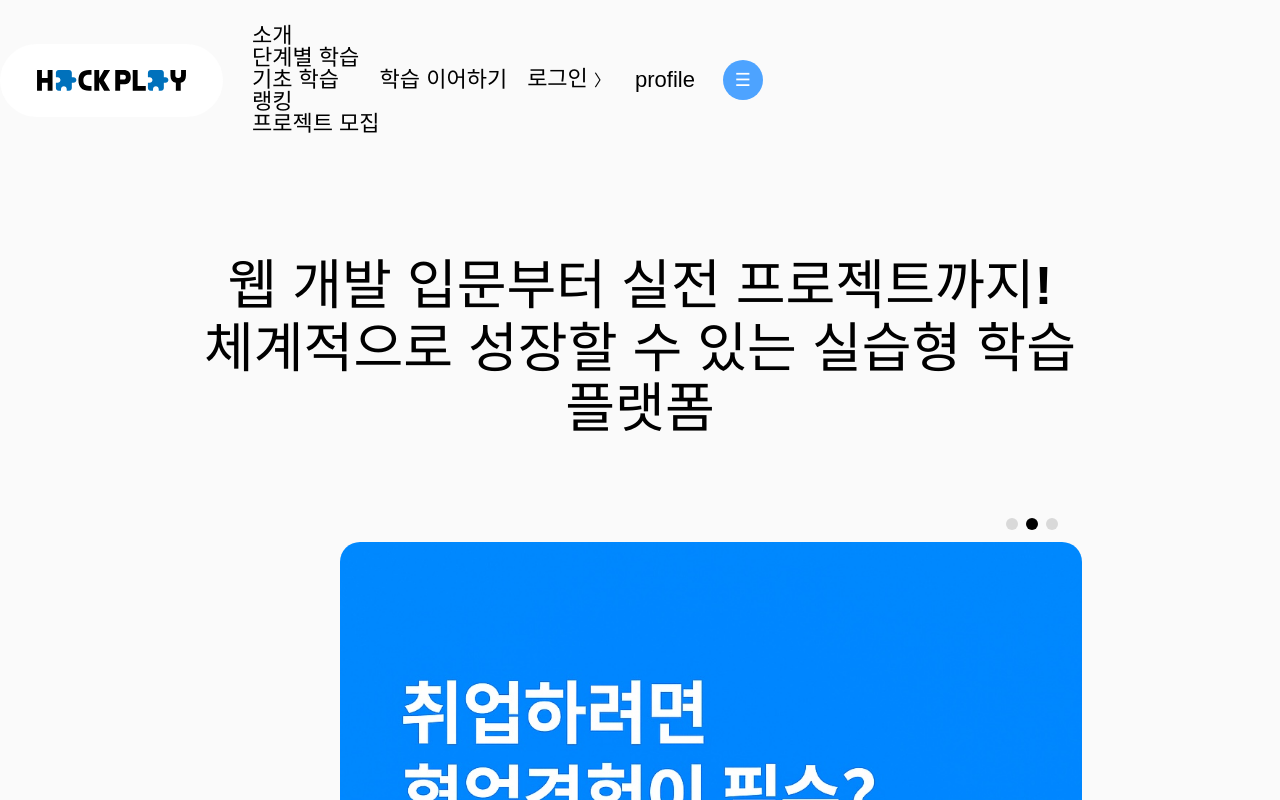
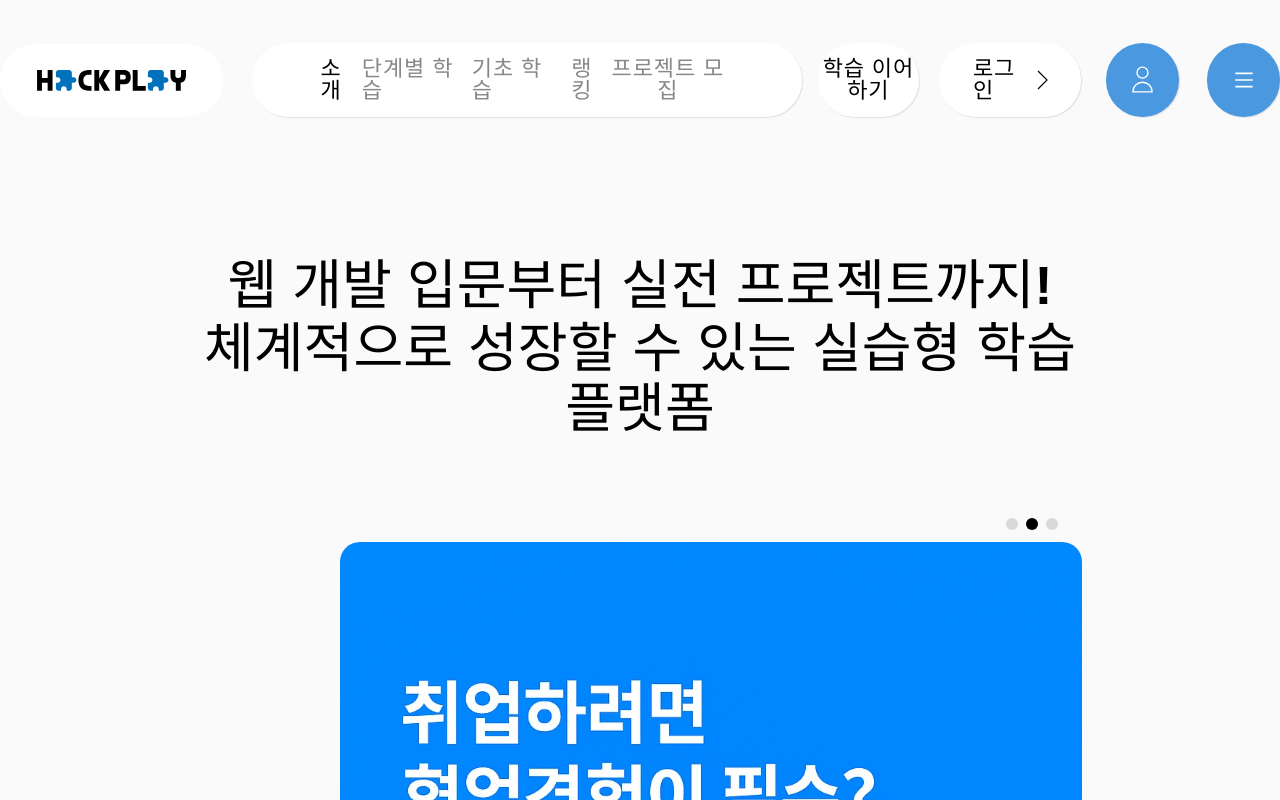
Before and after one commit to hackathon-education/hackplay_front, a React (Vite) app: page / in a window 1280 px wide. Built offline with nearby package versions, Linux system fonts and the light colour scheme; a web font is replaced by a local one.

Commit message:
✨ feat: 레이아웃 및 스타일 Figma 시안에 맞게 반영 (#14)
- react-icons를 활용하여 메뉴 및 버튼에 아이콘 추가
- 내비게이션 구조 개선 및 스타일 수정
- 불필요한 코드 제거 및 상태 관리 최적화

```diff
--- a/src/components/Header.tsx
+++ b/src/components/Header.tsx
@@ -1,5 +1,8 @@
 import { useEffect, useRef, useState } from 'react';
-import { NavLink, useLocation, useNavigate } from 'react-router-dom';
+import { AiOutlineMenu } from 'react-icons/ai';
+import { HiOutlineUser } from 'react-icons/hi';
+import { TfiAngleRight } from 'react-icons/tfi';
+import { Link, NavLink } from 'react-router-dom';
 
 import logo from '@/assets/logo.svg';
 import { NAV_ITEMS } from '@/constants/menuData';
@@ -9,19 +12,12 @@ import { useLockModal } from '@/hooks/useLockModal';
 import LockModal from './LockModal';
 
 const Header = () => {
-  const navigate = useNavigate();
-  const location = useLocation();
   const [isMenuOpen, setIsMenuOpen] = useState(false);
   const menuRef = useRef<HTMLDivElement | null>(null);
   const { isLockModalOpen, closeLockModal, handleLockedItemClick } = useLockModal();
 
   const toggleMenu = () => {
     setIsMenuOpen((prev) => !prev);
-  };
-
-  const handleRankingClick = (e: React.MouseEvent) => {
-    e.preventDefault();
-    handleLockedItemClick(e);
   };
 
   const handleMyPageClick = (e: React.MouseEvent) => {
@@ -35,11 +31,6 @@ const Header = () => {
   };
 
   const handleAccountSettingsClick = (e: React.MouseEvent) => {
-    e.preventDefault();
-    handleLockedItemClick(e);
-  };
-
-  const handleProjectsClick = (e: React.MouseEvent) => {
     e.preventDefault();
     handleLockedItemClick(e);
   };
@@ -61,89 +52,60 @@ const Header = () => {
 
   return (
     <header className="bg-gray-50 w-full z-nav pt-[2.188rem]">
-      <nav className="flex mx-auto w-full h-[5.625rem] max-w-[1782px] items-center">
-        {/* justify-between */}
-
+      <nav className="flex mx-auto w-full h-[5.625rem] max-w-[1782px] items-center py-[0.531rem]">
         {/* 로고 */}
         <NavLink
           to={ROUTES.MAIN}
-          className="mr-[1.813rem] flex items-center overflow-hidden w-[13.938rem] h-[4.563rem] rounded-4xl bg-white pt-[1.438rem] px-[2.313rem] pb-[1.378rem]"
+          className="mr-[1.813rem] flex items-center overflow-hidden w-full max-w-[13.938rem] h-[4.563rem] rounded-4xl bg-white pt-[1.438rem] px-[2.313rem] pb-[1.378rem]"
         >
           <img src={logo} alt="logo" className="object-contain" />
         </NavLink>
 
-        {/* 네비게이션 */}
-        <ul>
+        {/* 내비게이션 */}
+        <ul className="flex w-full max-w-[60.25rem] h-full mr-4 px-[4.281rem] rounded-4xl bg-white shadow-1 text-gray-600 justify-between">
           {NAV_ITEMS.map((item) => (
-            <li key={item.label}>
+            <li key={item.label} className="h-full flex items-center tracking-[0.04em]">
               {item.locked ? (
-                <button onClick={handleLockedItemClick}>{item.label}</button>
+                <button onClick={handleLockedItemClick} className="h-full">
+                  {item.label}
+                </button>
               ) : (
-                <NavLink to={item.path ?? '#'}>{item.label}</NavLink>
+                <NavLink
+                  to={item.path ?? '#'}
+                  className="h-full flex items-center aria-[current=page]:text-black"
+                >
+                  {item.label}
+                </NavLink>
               )}
             </li>
           ))}
         </ul>
 
-        {/* <nav className="mr-4">
-          <ul className="flex gap-8 list-none bg-white px-8 py-2 rounded-full border border-[#eee]">
-            <li className={isActive('/') ? 'font-bold' : 'font-medium text-[#555]'}>
-              <button
-                onClick={() => navigate('/')}
-                className="bg-none border-none text-lg px-3 py-2 cursor-pointer"
-              >
-                소개
-              </button>
-            </li>
-            <li className={isActive('/courses') ? 'font-bold' : 'font-medium text-[#555]'}>
-              <button
-                onClick={() => navigate('/courses')}
-                className="bg-none border-none text-lg px-3 py-2 cursor-pointer"
-              >
-                단계별 학습
-              </button>
-            </li>
-            <li className={isActive('/projects') ? 'font-bold' : 'font-medium text-[#555]'}>
-              <button
-                // onClick={() => navigate('/projects')}
-                onClick={handleProjectsClick}
-                className="bg-none border-none text-lg px-3 py-2 cursor-pointer"
-              >
-                프로젝트 모집
-              </button>
-            </li>
-            <li className={isActive('/ranking') ? 'font-bold' : 'font-medium text-[#555]'}>
-              <button
-                onClick={handleRankingClick}
-                className="bg-none border-none text-lg px-3 py-2 cursor-pointer"
-              >
-                랭킹
-              </button>
-            </li>
-          </ul>
-        </nav> */}
-
         {/* 우측 액션 */}
-        <div className="flex items-center">
-          <button className="mr-5">학습 이어하기</button>
-
-          <button
-            className="mr-[1.563rem]"
-            // className="bg-white px-5 py-2 rounded-full text-[1.05rem] font-medium cursor-pointer flex items-center gap-1"
-            onClick={() => navigate('/signin')}
-          >
-            로그인 <span className="text-base">〉</span>
+        <div className="flex w-full max-w-[34.375rem] h-full items-center tracking-[0.04em]">
+          <button className="mr-5 w-full h-full max-w-[11.813rem] bg-white rounded-4xl shadow-1">
+            학습 이어하기
           </button>
 
-          <button className="mr-7">profile</button>
+          <Link
+            to={ROUTES.SIGNIN}
+            className="mr-[1.563rem] w-full max-w-[8.875rem] h-full flex items-center justify-between rounded-4xl bg-white shadow-1 pl-[2.125rem] pr-[1.8rem]"
+          >
+            로그인 <TfiAngleRight />
+          </Link>
 
-          <div className="relative" ref={menuRef}>
+          <button className="mr-7 flex items-center justify-center w-full max-w-[4.563rem] h-full rounded-4xl shadow-1 bg-blue-300 p-5">
+            <HiOutlineUser className="text-white w-full h-full stroke-1" />
+          </button>
+
+          <div className="relative w-full max-w-[4.563rem] h-full rounded-4xl" ref={menuRef}>
             <button
-              className="bg-[#4da3ff] text-white w-10 h-10 rounded-full text-lg cursor-pointer flex items-center justify-center"
+              className="flex items-center justify-center w-full h-full rounded-4xl bg-blue-300 shadow-1"
               onClick={toggleMenu}
             >
-              ☰
+              <AiOutlineMenu className="text-white" />
             </button>
+
             {isMenuOpen && (
               <div className="absolute top-12 right-0 bg-white border border-[#ddd] rounded-lg shadow-lg flex flex-col py-2 z-50 min-w-[160px]">
                 <button
```
